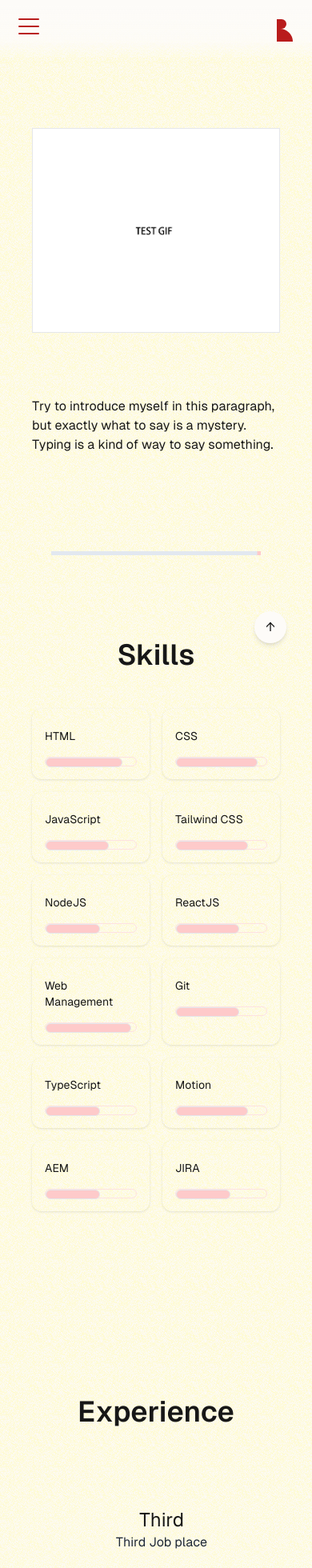
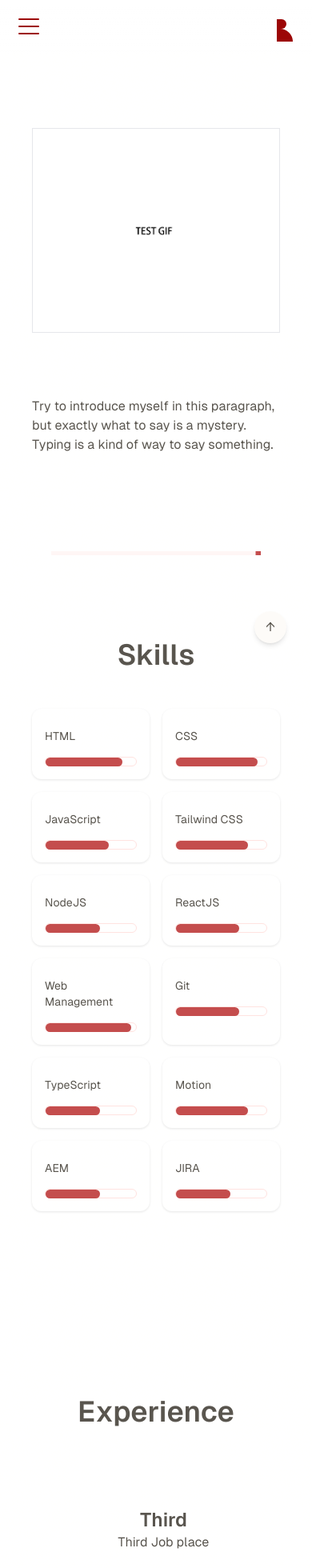
Before and after one commit to RubyTzu/test-playground, a Next.js app: page /about in a window 390 px wide. Shown: the top 1960 px of the page at 80% size. Built offline with nearby package versions, Linux system fonts and the light colour scheme.

Commit message:
feat: modified design

```diff
--- a/app/(ui)/about/Skill.tsx
+++ b/app/(ui)/about/Skill.tsx
@@ -40,10 +40,10 @@ const Skill = ({ id, title, lineWidth }: { id: string; title: string; lineWidth:
         ease: [0.74, 0, 0.19, 1.02],
       }}>
       <div className="text-sm">{title}</div>
-      <div className="w-full border border-red-100 h-3 rounded-full">
+      <div className="w-full border border-[#ffe3e0] h-3 rounded-full">
         <motion.div
           ref={lineRef}
-          className={`border bg-red-200 h-3 rounded-full`}
+          className={` bg-[#c44d4d] h-[0.7rem] rounded-full`}
           initial={{ width: 0 }}
           animate={{ width: isLineInView ? lineWidth : 0 }}
           transition={{
--- a/app/(ui)/article/SubArticle.tsx
+++ b/app/(ui)/article/SubArticle.tsx
@@ -7,7 +7,7 @@ export const SubArticle = ({ articleData }: { articleData: Article }) => {
   const formattedDate = date.toLocaleDateString("en-US", { year: "numeric", month: "short", day: "numeric" });
 
   return (
-    <Link href="/" className="grid grid-cols-1 gap-4 w-full border-transparent border-2 border-b-stone-100 py-10 md:grid-cols-6 md:gap-10">
+    <Link href="/" className="grid grid-cols-1 gap-4 w-full border-transparent border-2 border-b-[#faf7f7] py-10 md:grid-cols-6 md:gap-10">
       <div className="col-span-2 text-xl font-medium flex items-center">{articleData.title}</div>
       <div className="col-span-3 flex items-center">{articleData.description}</div>
       <div className="col-span-1 text-sm font-light flex items-center">{formattedDate}</div>
--- a/app/(ui)/home/IntroImg.tsx
+++ b/app/(ui)/home/IntroImg.tsx
@@ -1,4 +1,4 @@
-"use client"
+"use client";
 import { useIntroContext } from "@/app/(data)/Provider";
 import { motion } from "motion/react";
 
@@ -16,9 +16,13 @@ export const IntroImg = () => {
         }}
         exit={{ opacity: 0, scale: 0.5 }}
         layout
-          className="w-48 h-48 overflow-hidden border rounded-full">
+        className="hidden w-48 h-48 overflow-hidden border rounded-full">
         <motion.img src={img} width={1920} height={1080} alt="test image" className="w-48 h-48 object-cover bg-blue-200"></motion.img>
       </motion.div>
+      <div className="pb-5">
+        <div className="bg-[#ffe3e0] rounded-r-full w-10 h-10"></div>
+        <div className="bg-[#9c0606] rounded-tr-full w-16 h-12"></div>
+      </div>
     </>
   );
-}
+};
--- a/app/(ui)/project/ProjectCards.tsx
+++ b/app/(ui)/project/ProjectCards.tsx
@@ -44,7 +44,7 @@ const ProjectCard = ({ projectData }: { projectData: Project }) => {
       <motion.div initial={{ translateX: 10, opacity: 0, scale: 0.99 }} animate={{ translateX: isInView ? 0 : 10, opacity: isInView ? 1 : 0, scale: isInView ? 1 : 0.99 }} transition={{ duration: 0.5, ease: [0, 0.1, 0.7, 1.01] }} className="col-span-3 flex flex-col  md:justify-end items-end text-right">
         <div className="text-lg font-semibold text-left md:text-right w-full">{projectData.title}</div>
         <div className="mb-10 text-left md:text-right w-full">{projectData.description}</div>
-        <div onClick={handleClick} className="border-b-red-400 border-b-2 cursor-pointer">
+        <div onClick={handleClick} className="border-b-[#c44d4d] border-b-2 cursor-pointer">
           Learn More
         </div>
       </motion.div>
--- a/app/(ui)/shareComponent/Footer.tsx
+++ b/app/(ui)/shareComponent/Footer.tsx
@@ -39,7 +39,7 @@ const FooterDesktop = ({ email, year, scrollToTop }: { email: string | undefined
 
 const FooterMobile = ({ year, scrollToTop }: { year: number; scrollToTop: () => void }) => {
   return (
-    <div className="flex flex-col items-center justify-between mx-auto max-w-[1200px] text-zinc-400 md:hidden">
+    <div className="flex flex-col items-center justify-between mt-10 mb-5 mx-auto max-w-[1200px] md:hidden">
       <div className="text-center">
         Build by
         <br />
--- a/app/(ui)/shareComponent/HorizenScrollItems.tsx
+++ b/app/(ui)/shareComponent/HorizenScrollItems.tsx
@@ -11,12 +11,12 @@ function Card({ title, description, id, subtitleOne, subtitleTwo, xPosition }: {
   return (
     <motion.li style={{ x: xPosition }} className="flex w-full items-center justify-center flex-col">
       <div className="w-[1200px] h-[300px] flex flex-col items-center justify-center md:h-[400px]">
-        <div className="text-2xl">{title}</div>
-        <div className="text-base mb-5 text-gray-800">{subtitleOne}</div>
+        <div className="text-2xl font-semibold">{title}</div>
+        <div className="text-base mb-5">{subtitleOne}</div>
         <div className="text-base mx-64 w-48 text-center md:w-fit ">{description}</div>
       </div>
-      <div className="text-base text-gray-500 pb-5">{subtitleTwo}</div>
-      <h3 className="text-2xl text-slate-500">{`#${id}`}</h3>
+      <div className="text-base pb-5">{subtitleTwo}</div>
+      <h3 className="text-2xl">{`#${id}`}</h3>
     </motion.li>
   );
 }
@@ -62,8 +62,8 @@ export const HorizenScrollItems = ({ items }: { items: Item[] }) => {
       <motion.section ref={sectionRef} className="max-w-[80svw] relative h-[400vh]">
         {isInView && (
           <>
-            <motion.div className="fixed bottom-[150px] left-16 right-16 md:left-96 md:right-96  bg-slate-200 origin-[0%] h-[5px] md:bottom-[80px]" style={{ scaleX, zIndex: "12" }} />
-            <div style={{ zIndex: "11" }} className="fixed bottom-[150px] left-16 right-16 md:left-96 md:right-96 bg-red-200 h-[5px] md:bottom-[80px]"></div>
+            <motion.div className="fixed bottom-[150px] left-16 right-16 md:left-96 md:right-96  bg-[#fff6f5] origin-[0%] h-[5px] md:bottom-[80px]" style={{ scaleX, zIndex: "12" }} />
+            <div style={{ zIndex: "11" }} className="fixed bottom-[150px] left-16 right-16 md:left-96 md:right-96 bg-[#c44d4d] h-[5px] md:bottom-[80px]"></div>
           </>
         )}
         <ul className="z-10 flex sticky top-36 overflow-hidden ">
--- a/app/(ui)/shareComponent/Navbar.tsx
+++ b/app/(ui)/shareComponent/Navbar.tsx
@@ -26,7 +26,7 @@ const { socialMedia = null, pageRoute: routes = null } = useIntroContext() || {}
         <NavDesktop socialMedia={socialMedia} routes={routes} />
         <NavMobile socialMedia={socialMedia} routes={routes} />
       </header>
-      <div className="py-9 fixed w-full bg-gradient-to-t from-white/15 from-2% via-primary-100/90 via-30% to-primary-100 to-90% z-30 border-0 md:hidden"></div>
+      <div className="py-9 fixed w-full bg-gradient-to-t from-white/15 from-2% via-white/90 via-30% to-white to-90% z-30 border-0 md:hidden"></div>
     </>
   );
 };
@@ -41,7 +41,7 @@ const NavDesktop = ({ socialMedia, routes }: { socialMedia: SocialMedia[] | null
           <Link className="relative" key={site.title} href={site.href}>
             <motion.div className="relative bottom-[-5px] w-full  border-black">
               {site.title}
-              {site.href === pathname ? <motion.div className="absolute bottom-[-1px] left-0 right-0 h-[1px] bg-red-500 w-full" layoutId="underline" /> : null}
+              {site.href === pathname ? <motion.div className="absolute bottom-[-1px] left-0 right-0 h-[1px] bg-[#c44d4d] w-full" layoutId="underline" /> : null}
             </motion.div>
           </Link>
         ))}
@@ -54,8 +54,8 @@ const NavDesktop = ({ socialMedia, routes }: { socialMedia: SocialMedia[] | null
         ))}
 
         <Link href="/" className="">
-          <div className="bg-red-700 rounded-r-full w-3 h-3"></div>
-          <div className="bg-red-700 rounded-tr-full w-5 h-4"></div>
+          <div className="bg-[#9c0606] rounded-r-full w-3 h-3"></div>
+          <div className="bg-[#9c0606] rounded-tr-full w-5 h-4"></div>
         </Link>
       </div>
     </div>
@@ -115,7 +115,7 @@ const NavMobile = ({ socialMedia, routes }: { socialMedia: SocialMedia[] | null;
   };
 
   const lineprops: any = {
-    stroke: "#b91c1c",
+    stroke: "#9c0606",
     strokeWidth: 2,
     vectorEffect: "non-scaling-stroke",
     initial: "closed",
@@ -129,8 +129,8 @@ const NavMobile = ({ socialMedia, routes }: { socialMedia: SocialMedia[] | null;
   return (
     <div className="relative block md:hidden">
       <Link href="/" className="fixed right-6 z-40">
-        <div className="bg-red-700 rounded-r-full w-3 h-3"></div>
-        <div className="bg-red-700 rounded-tr-full w-5 h-4"></div>
+        <div className="bg-[#9c0606] rounded-r-full w-3 h-3"></div>
+        <div className="bg-[#9c0606] rounded-tr-full w-5 h-4"></div>
       </Link>
       <div className="fixed w-fit" onClick={() => setOpen(!isOpen)} style={{ zIndex: "52" }}>
         <motion.svg viewBox={`0 0 ${unitWidth} ${unitHeight}`} overflow="visible" preserveAspectRatio="none" width={24} height={24}>
@@ -140,13 +140,13 @@ const NavMobile = ({ socialMedia, routes }: { socialMedia: SocialMedia[] | null;
         </motion.svg>
       </div>
       <motion.div initial={"closed"} variants={mobileMenuVariant} animate={variant} className="fixed left-0 top-0 w-[100vw] h-[100vh] flex flex-col justify-center gap-32 pt-20 items-center bg-white/95" style={{ zIndex: "51" }}>
-        <div className="w-fit">
+        <div className="flex flex-col gap-6 justify-center items-center">
           {routes?.map((site: Route) => (
             <div key={site.title}>
               <Link
                 href={site.href}
-                className={clsx(" block py-4 px-3 text-gray-900", {
-                  "font-bold": site.href === pathname,
+                className={clsx("block w-fit", {
+                  "font-medium border-b border-b-[#9c0606]": site.href === pathname,
                   "font-medium": site.href !== pathname,
                 })}
                 onClick={() => setOpen(false)}>
--- a/app/globals.css
+++ b/app/globals.css
@@ -33,21 +33,9 @@ body::before {
   display: block;
   width: 100%;
   height: 100%;
-  background: radial-gradient(circle at 50%, transparent 30%, #fffaba 60%);
+  background: radial-gradient(circle at 50%, #fff 0%, #fffffe 20%);
   mask-image: url('/images/dissolve.png');
 }
-
-/* body::after {
-  content: "";
-  position: absolute;
-  top: 0;
-  left: 0;
-  z-index: -1;
-  display: block;
-  width: 100%;
-  height: 100%;
-  background: linear-gradient(45deg, #fcfc6d 10%, transparent 25%, transparent 75%, #fcf8bb 90%);
-} */
 
 /* body::before {
   content: "";
--- a/app/layout.tsx
+++ b/app/layout.tsx
@@ -31,8 +31,7 @@ export default async function RootLayout({
 
   return (
     <html lang="en">
-      <body className={`${geistSans.variable} ${geistMono.variable} antialiased bg-[#fdfbf8]`}>
-        {/* <body className={`${geistSans.variable} ${geistMono.variable} antialiased bg-gradient-to-t from-primary-50 via-primary-100 to-primary-50`}> */}
+      <body className={`${geistSans.variable} ${geistMono.variable} antialiased bg-[#fff] text-[#59554e] selection:text-[#9c0606] selection:bg-[#ffe3e0]`}>
         <Providers>
           <div className="grid grid-rows-[8rem_1fr_6rem] min-h-screen font-[family-name:var(--font-geist-sans)]">
             <Navbar />
```
Also changed, not shown: app/(ui)/article/MainArticle.tsx (+2 -2 lines), app/(ui)/project/singleProject/ProjectIntro.tsx (+6 -4 lines), app/(ui)/shareComponent/SocialMediaIcons.tsx (+2 -2 lines). Lines whose indentation alone changed are shown as unchanged.
